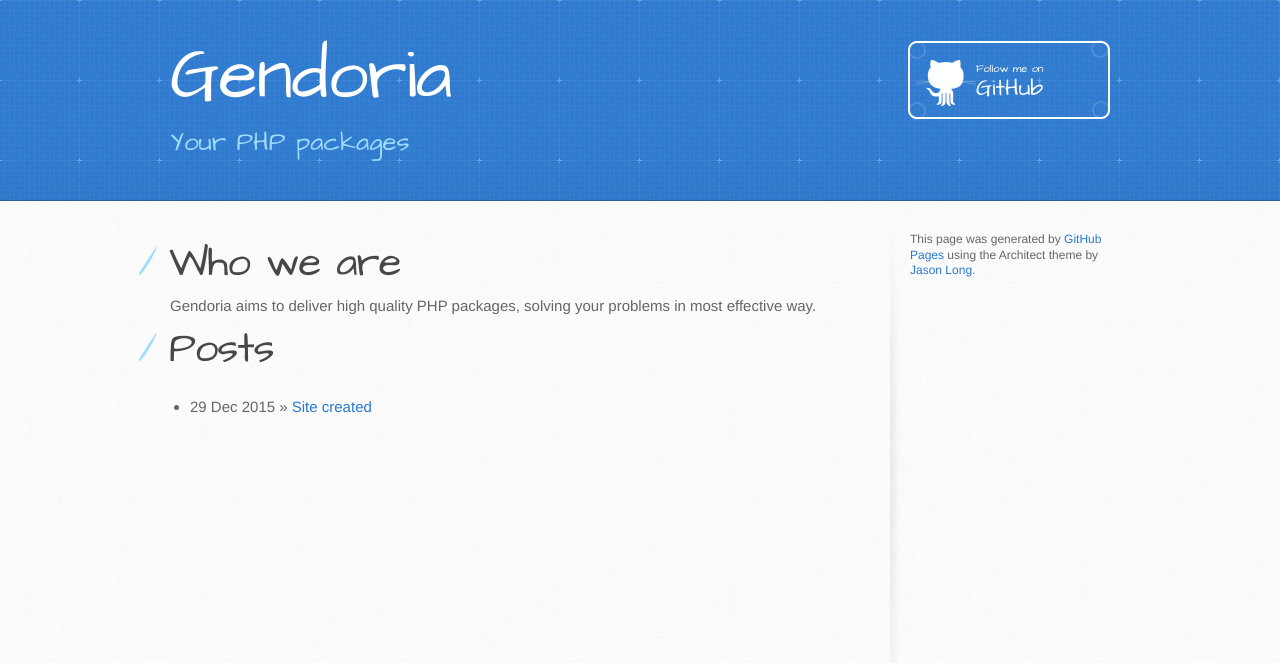
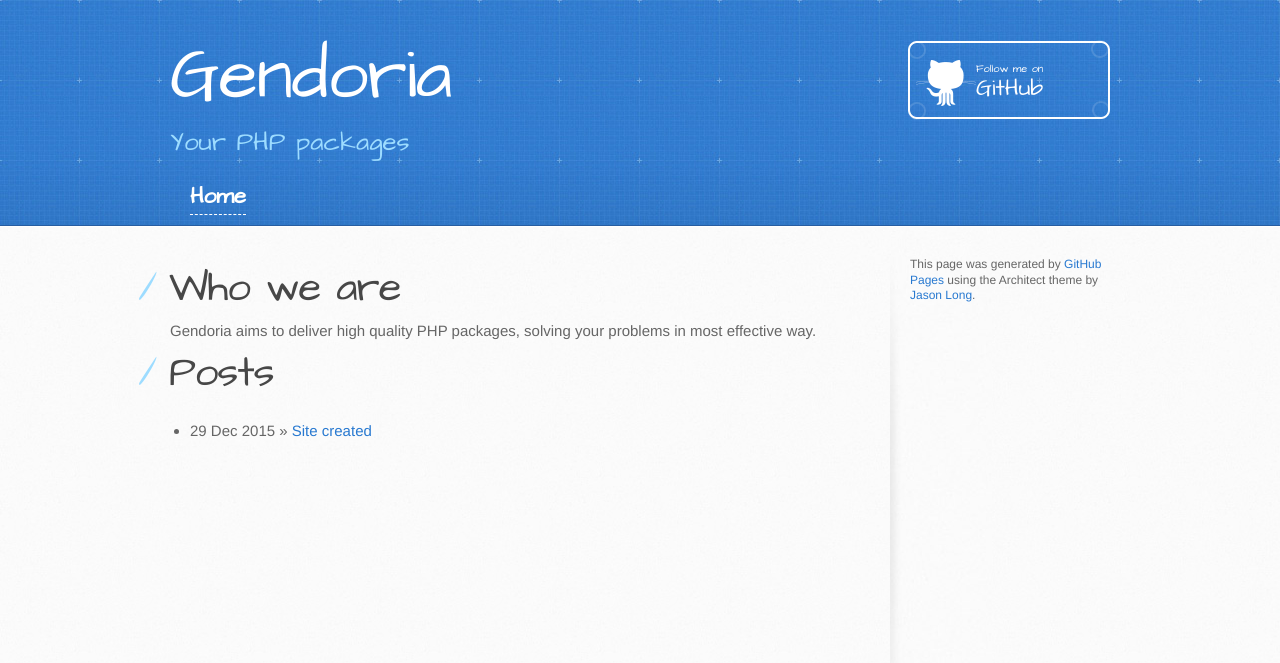
Before and after one commit to Gendoria/Gendoria.github.io, a Jekyll site: the page built from index.html, in a window 1280 px wide. Shown: the top 663 px of the page. Built offline with Jekyll 4.4.1, drawn with Linux system fonts in a browser that asks for light colours; Markdown is read by kramdown in place of the engine named in the settings.

Commit message:
Added some navigation

```diff
--- a/_layouts/default.html
+++ b/_layouts/default.html
@@ -22,6 +22,17 @@
                 <h1> {{ site.title }} </h1>
                 <h2>{{site.description}}</h2>
                 <a href="https://github.com/{{site.github_username}}" class="button"><small>Follow me on</small> GitHub</a>
+                <nav class="nav-primary" role="navigation" >
+                    <ul>
+                        {% for p in site.pages %}
+                        <li>
+                            <a {% if p.url == page.url %}class="active"{% endif %} href="{{ site.baseurl }}{{ p.url }}">
+                                {% if p.navtitle %}{{ p.navtitle }}{% else %}{{p.title}}{% endif %}
+                        </a>
+                        </li>
+                        {% endfor %}
+                    </ul>
+                </nav>
             </div>
         </header>
 
--- a/index.html
+++ b/index.html
@@ -1,6 +1,7 @@
 ---
 layout: default
 title: Gendoria
+navtitle: Home
 ---
 
 <div id="home">
--- a/stylesheets/stylesheet.css
+++ b/stylesheets/stylesheet.css
@@ -449,7 +449,7 @@ a:hover {
 
 header {
   padding-top: 40px;
-  padding-bottom: 40px;
+  padding-bottom: 10px;
   font-family: 'Architects Daughter', 'Helvetica Neue', Helvetica, Arial, serif;
   background: #2e7bcf url(../images/header-bg.jpg) 0 0 repeat-x;
   border-bottom: solid 1px #275da1;
@@ -481,6 +481,36 @@ header h2 {
   position: relative;
   width: 940px;
   margin: 0 auto;
+}
+
+header .inner nav {
+    color: #fff;
+}
+
+header .inner nav ul {
+    list-style-type: none;
+    margin: 0;
+    margin-top: 20px;
+    font-weight: bold;
+}
+
+header .inner nav ul li {
+    display: inline-block;
+    font-size: 150%;
+}
+
+header .inner nav ul li a {
+    color: #eee;
+    display: inline-block;
+    border-bottom: dashed #fff 1px;
+}
+
+header .inner nav ul li a.active {
+    color: #fff;
+}
+
+header .inner nav ul li a:hover {
+    border-bottom-color: #aaf;
 }
 
 #content-wrapper {
```
Lines whose indentation alone changed are shown as unchanged.
